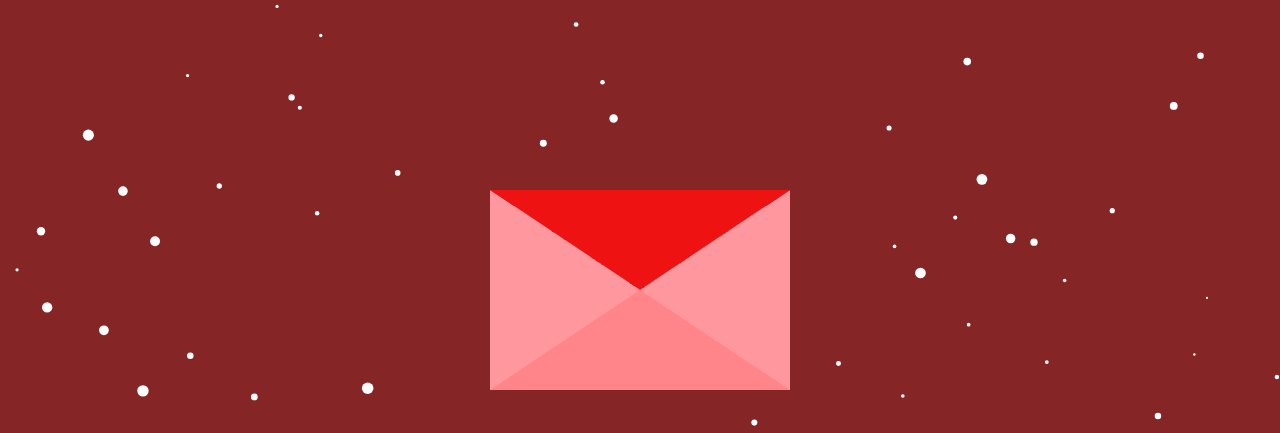
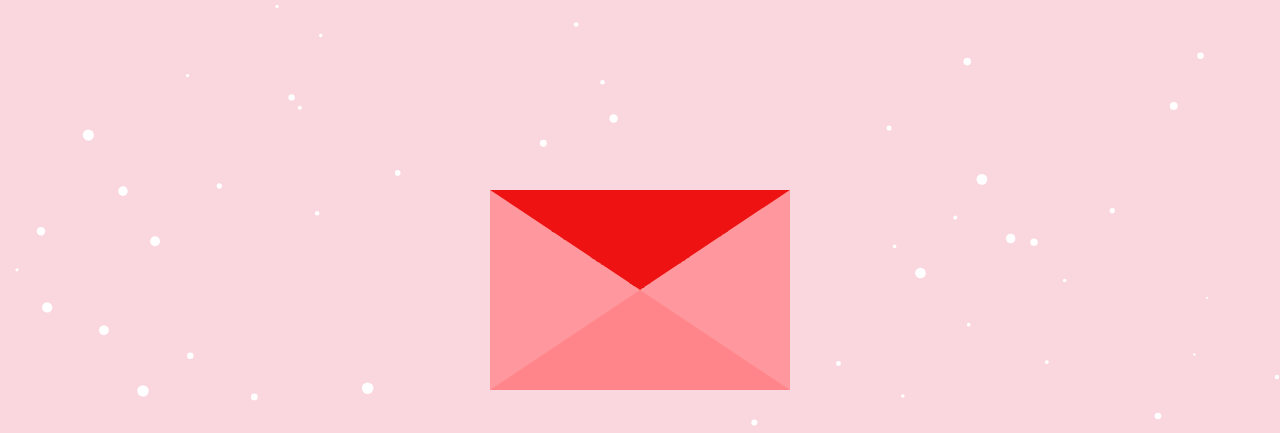
Before and after one commit to bahamut26/san-valentin, a plain HTML site: page index.html in a window 1280 px wide. Shown: the top 433 px of the page. Drawn offline with Linux system fonts and the light colour scheme.

Commit message:
Update aaaaa.css

```diff
--- a/aaaaa.css
+++ b/aaaaa.css
@@ -13,7 +13,7 @@
 body {
   margin: 0;
   min-height: 100vh;
-  background-color: #852525; /* Fondo negro */
+  background-color: #fad7df; /* Fondo negro */
   font-family: Arial, sans-serif;
   color: rgb(3, 2, 15);
 }
```
